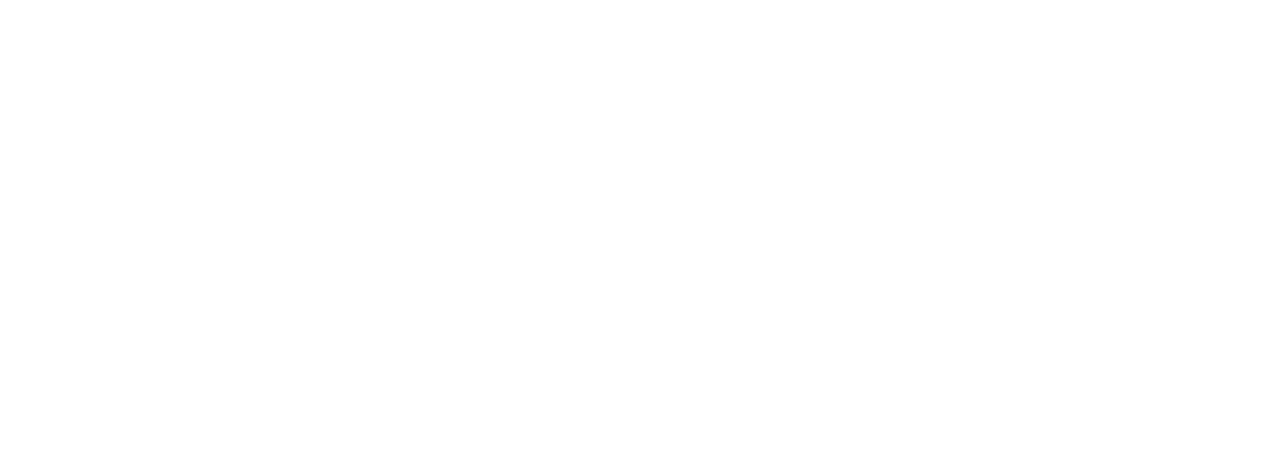
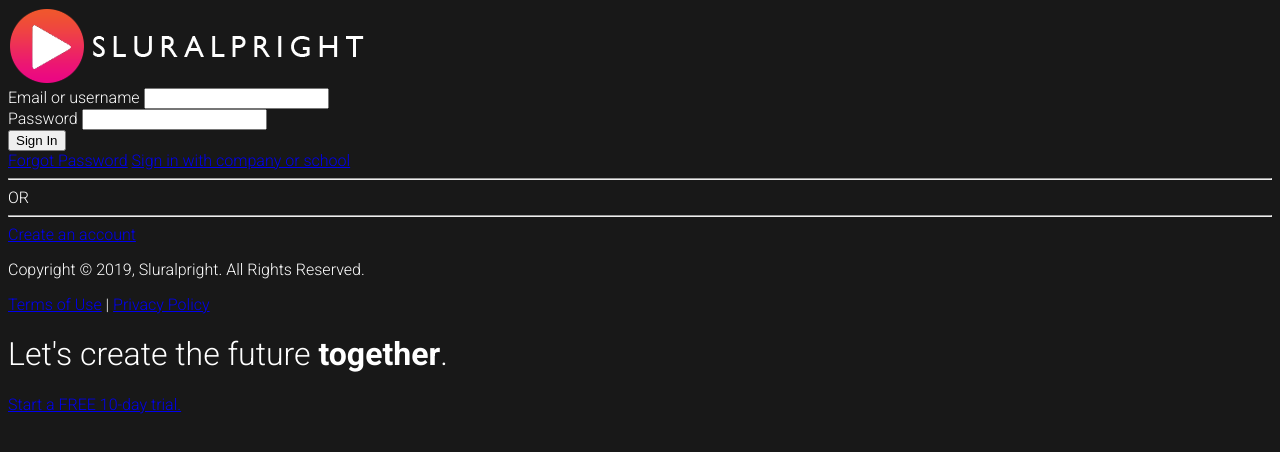
Before and after one commit to charlesmartinreed/Sluralpright, a plain HTML site: page index.html in a window 1280 px wide. Drawn offline with Linux system fonts and the light colour scheme.

Commit message:
Complete basic HTML for index.html.

```diff
--- a/index.html
+++ b/index.html
@@ -5,9 +5,63 @@
 		<meta name="viewport" content="width=device-width, initial-scale=1.0">
 		<meta http-equiv="X-UA-Compatible" content="ie=edge">
 		<link rel="stylesheet" href="style.css">
-	<title>Sluralpright</title>
+		<title>Sign In - Sluralpright</title>
 	</head>
 	<body>
+		<!-- wrapper is container, left and right are flex items -->
+		<div id="wrapper">
+			<div id="left">
+				<div id="sign-in">
+					<div class="logo">
+						<img src="images/login-logo.png" alt="Sluralpright logo">
+					</div>
+
+					<form>
+						<div>
+							<label>Email or username</label>
+							<input type="text" class="text-input">
+						</div>
+						<div>
+							<label>Password</label>
+							<input type="password" class="text-input">
+						</div>
+						<button type="submit" class="primary-btn">Sign In</button>
+					</form>
+
+					<div class="links">
+						<a href="#">Forgot Password</a>
+						<a href="#">Sign in with company or school</a>
+					</div>
+
+					<div class="or">
+						<hr class="bar">
+						<span>OR</span>
+						<hr class="bar">
+					</div>
+
+					<a href="#" class="secondary-btn">Create an account</a>
+				</div>
+
+				<footer id="main-footer">
+					<p>Copyright &copy; 2019, Sluralpright. All Rights Reserved.</p>
+					<div>
+						<a href="#">Terms of Use</a> | <a href="#">Privacy Policy</a>
+					</div>
+				</footer>
+			</div>
+
+			<div id="right">
+				<div id="showcase">
+					<div class="showcase-content">
+						<h1 class="showcase-text">
+							Let's create the future <strong>together</strong>.
+						</h1>
+						<a href="#" class="secondary-btn">Start a FREE 10-day trial.</a>
+					</div>
+				</div>
+
+			</div>
+		</div>
 
 	</body>
 </html>
--- a/style.css
+++ b/style.css
@@ -0,0 +1,18 @@
+@import url('https://fonts.googleapis.com/css?family=Roboto:300,400,500,700');
+
+body {
+	font-family: 'Roboto', sans-serif;
+	font-weight: 300;
+	background: #181818;
+	color: #FFF;
+	overflow: hidden;
+}
+
+h1,
+h2,
+h3,
+h4,
+h5,
+h6 {
+	font-weight: 300;
+}
```
Lines whose indentation alone changed are shown as unchanged.
